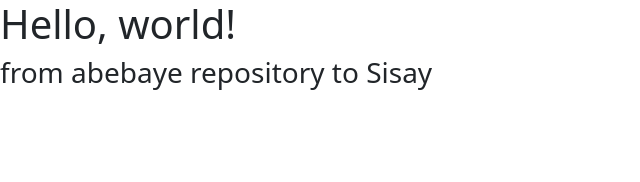
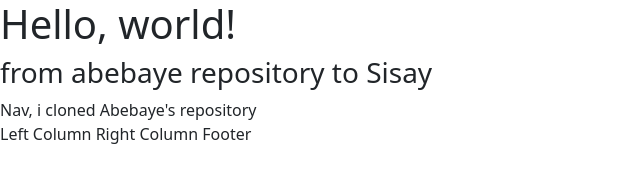
Before and after one commit to abebaye/collab-3, a plain HTML site: page index.html in a window 1280 px wide. Shown: the whole page, without its empty margins (0-640 px from the left). Drawn offline with nearby package versions, Linux system fonts and the light colour scheme.

Commit message:
from Abebaye

```diff
--- a/index.html
+++ b/index.html
@@ -16,7 +16,10 @@
 <body>
     <h1 class="title">Hello, world!</h1>
     <h3>from abebaye repository to Sisay</h3>
-
+    <div>Nav,  i cloned Abebaye's repository </div>
+    Left Column
+    Right Column
+    Footer
     <!-- Optional JavaScript; choose one of the two! -->
 
     <!-- Option 1: Bootstrap Bundle with Popper -->
```
